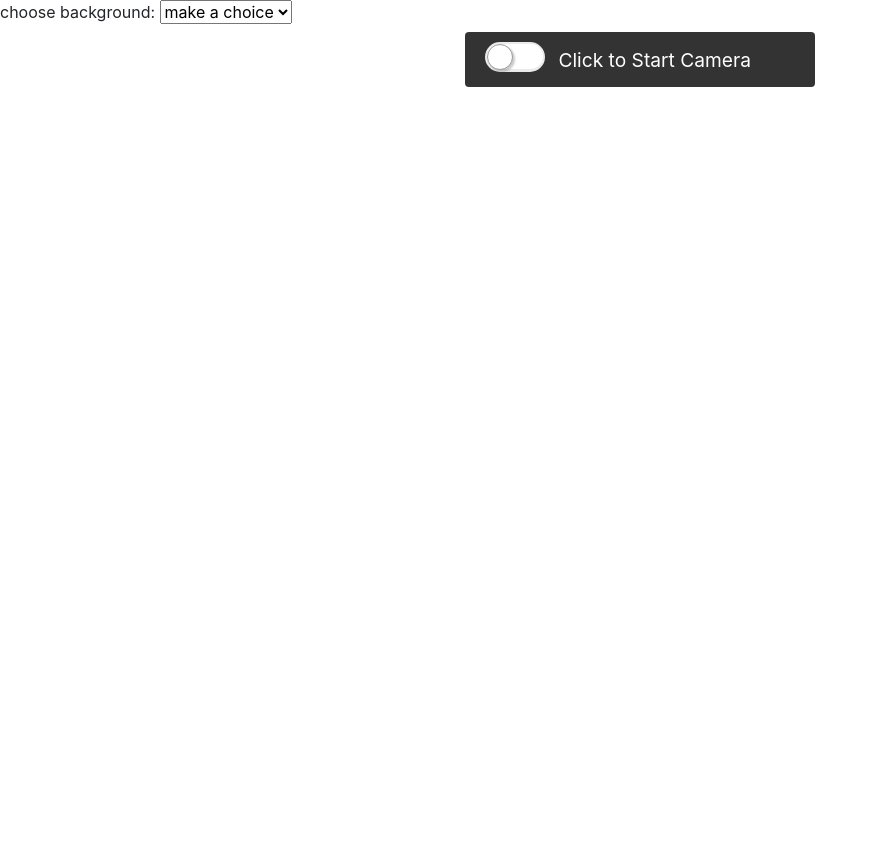
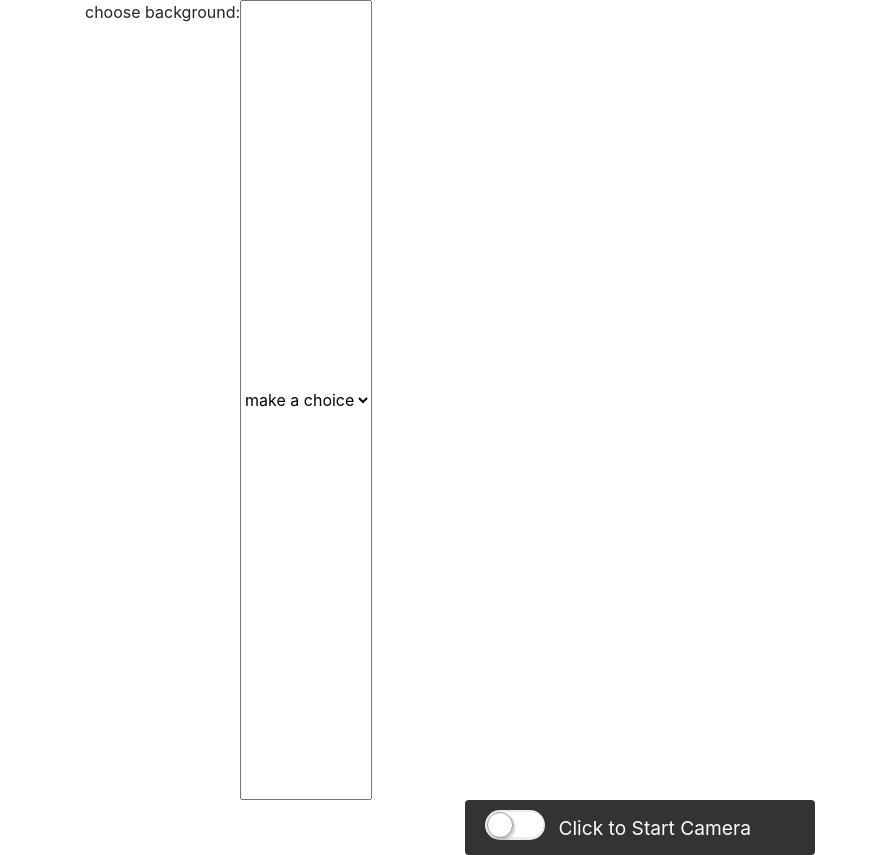
Before and after one commit to adham927/DevOps_Project, a Flask app: page / in a window 1280 px wide. Shown: the whole page, without its empty margins (0-877 px from the left). Before the commit the page ends 87 px from the top, so only its background shows below. Run offline with Flask 2, Linux system fonts and the light colour scheme; some libraries are stand-ins or nearby versions.

Commit message:
edit live-mnist.py

```diff
--- a/webserver/static/style/webcam-demo.css
+++ b/webserver/static/style/webcam-demo.css
@@ -6,6 +6,17 @@
           transform: rotateY(180deg);
           -webkit-transform:rotateY(180deg);
           -moz-transform:rotateY(180deg);
+}
+
+.container{
+    display: flex;
+    height: 100vh;
+}
+labal{
+    font-size: 20px;
+    color: blue;
+    font-weight: 400;
+    font-family: cursive;
 }
 
 #background-container {
@@ -35,6 +46,7 @@
     left: 0;
     right: 0;
     margin: auto;
+    align-items: center;
 }
 
 .form-control.webcam-on {
--- a/webserver/templates/index.html
+++ b/webserver/templates/index.html
@@ -13,6 +13,7 @@
     <script src="../dist/webcam-easy.min.js"></script>
 </head>
 <body>
+    <div class="container">
         <label for="backgrounds">choose background: </label>
         <select id="background">
             <option value="">make a choice</option>
@@ -21,6 +22,7 @@
             <option value="desert">desert</option>
             <option value="river">river</option>
         </select>
+    </div>
     <main id="webcam-app">
         <div class="form-control webcam-start" id="webcam-control">
                 <label class="form-switch">
```
